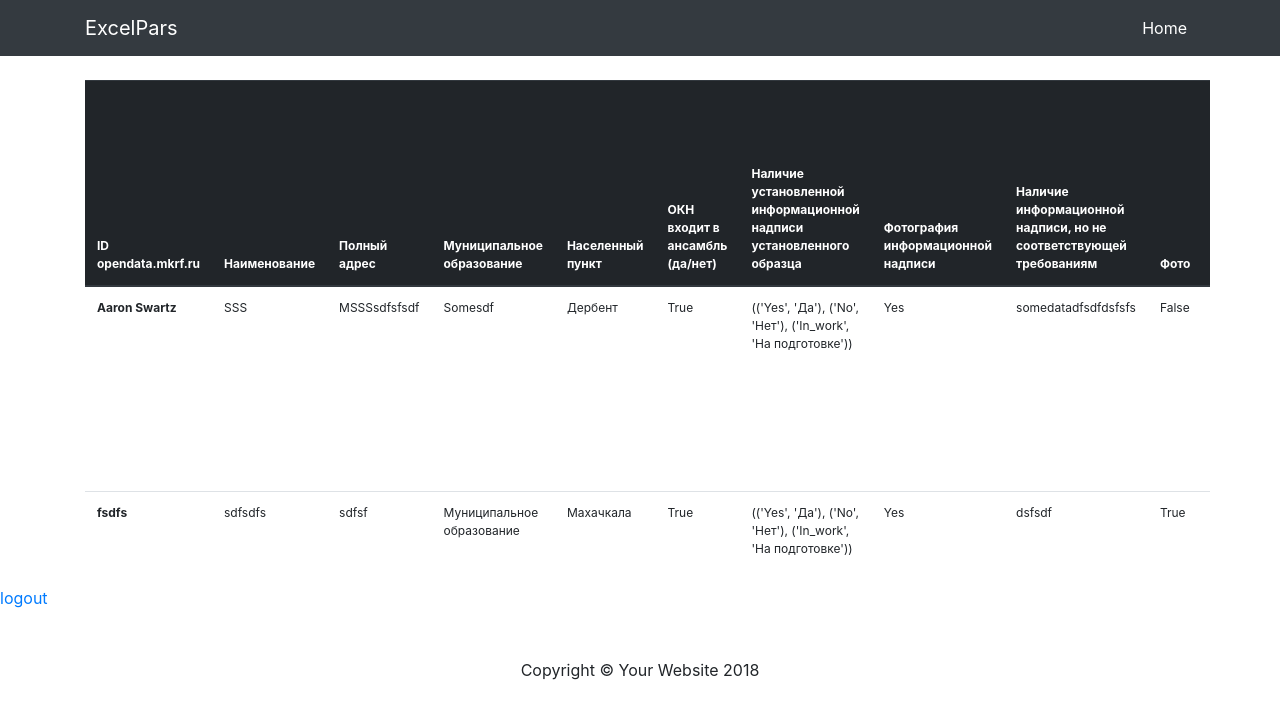
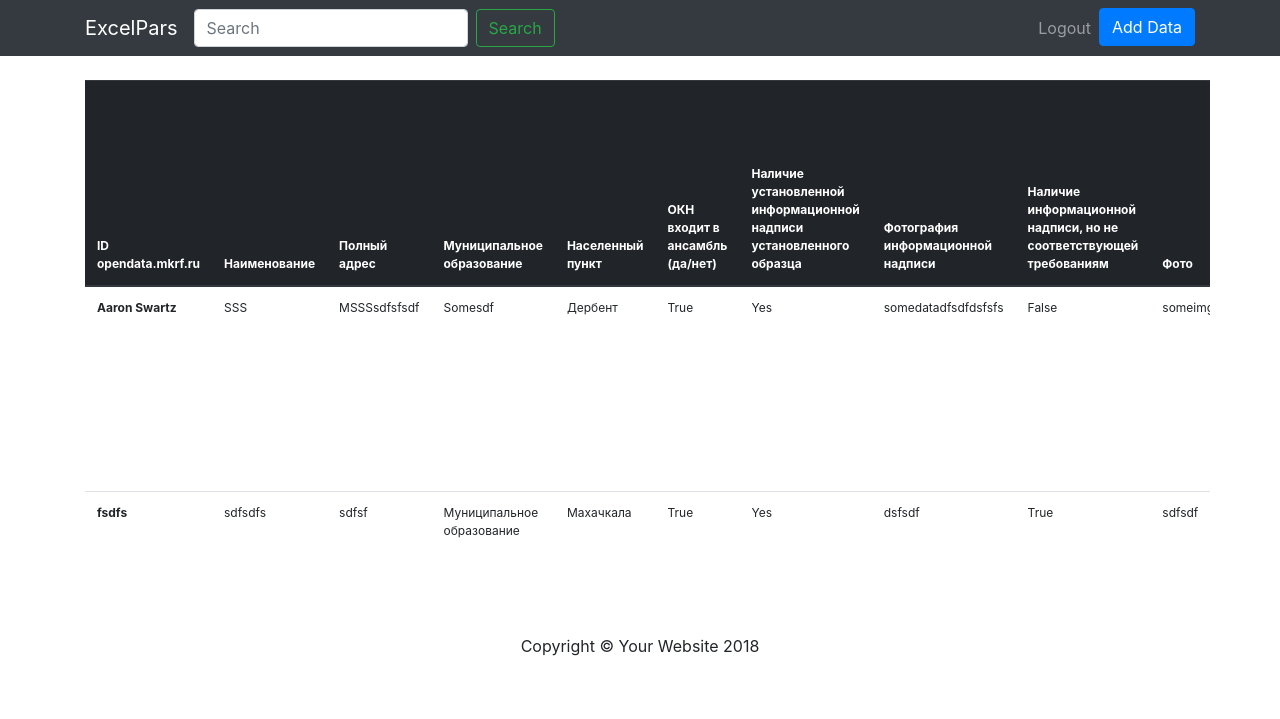
Before and after one commit to makhmudovMR/django_excelpars, a Django app: page /dashboard/panel/ in a window 1280 px wide. Shown: the top 719 px of the page. Run offline with Django 3.2, Linux system fonts and the light colour scheme; a user stored in the database is signed in; data comes from the database, SQL or seed files in the repository; both versions use the stored data as it was after the commit; some libraries are stand-ins or nearby versions.

Commit message:
search done

```diff
--- a/excelpars/dashboard/urls.py
+++ b/excelpars/dashboard/urls.py
@@ -1,5 +1,5 @@
 from django.conf.urls import url
-from .views import home, login_view, panel, logout_view, get_id_data, edit_data
+from .views import home, login_view, panel, logout_view, get_id_data, edit_data, add_data, search
 
 urlpatterns = [
     url('^$', home, name='home'),
@@ -8,4 +8,6 @@
     url('^logout/$', logout_view, name='logout'),
     url('^get_id_data/$', get_id_data, name='get_id_data'),
     url('^edit_data/$', edit_data, name='edit_data'),
+    url('^add_data/$', add_data, name='add_data'),
+    url('^search/$', search, name='search')
 ]
--- a/excelpars/dashboard/views.py
+++ b/excelpars/dashboard/views.py
@@ -2,11 +2,13 @@
 from django.contrib.auth import authenticate, login, logout
 from django.http.response import HttpResponseRedirect, HttpResponse
 from django.contrib.auth.decorators import login_required
+from django.core import serializers
 from django.http import JsonResponse
+from django.db.models import Q
 from .forms import LoginForm
 from .models import ObjectInfo, Municipality, Locality, Species
 from .forms import ObjectInfoForm
-from django.core import serializers
+
 
 import json
 
@@ -171,3 +173,104 @@
         # print(data_row)
 
     return HttpResponseRedirect('http://127.0.0.1:8000/dashboard/panel/')
+
+
+def add_data(request):
+    print('in 1')
+    text = ''
+    if request.method == 'POST':
+        print('in 2')
+        form = ObjectInfoForm(request.POST)
+        if form.is_valid():
+            print('in 3')
+
+            id_openData = form.cleaned_data['id_openData']
+            nativeName = form.cleaned_data['nativeName']
+            fullAddress = form.cleaned_data['fullAddress']
+            municipality = form.cleaned_data['municipality']
+            # municipality = request.POST.get('municipality')
+            locality = form.cleaned_data['locality']
+            # locality = request.POST.get('municipality')
+            OKN_in_ensemble = form.cleaned_data['OKN_in_ensemble']
+            information_sign = form.cleaned_data['information_sign']
+            information_sign_photo = form.cleaned_data['information_sign_photo']
+            information_sign_conformity = form.cleaned_data['information_sign_conformity']
+            photo = form.cleaned_data['photo']
+            url = form.cleaned_data['url']
+            description = form.cleaned_data['description']
+            affiliation_U = form.cleaned_data['municipality']
+            esp_valuable_object = form.cleaned_data['esp_valuable_object']
+            requisites_and_title = form.cleaned_data['requisites_and_title']
+            owner = form.cleaned_data['owner']
+            management = form.cleaned_data['management']
+            owner_contacts = form.cleaned_data['owner_contacts']
+            has_security_obligation = form.cleaned_data['has_security_obligation']
+            has_passport_OKN = form.cleaned_data['has_passport_OKN']
+            actual_address = form.cleaned_data['actual_address']
+            gen_species_appearance = form.cleaned_data['gen_species_appearance']
+            has_docs_boundaries = form.cleaned_data['has_docs_boundaries']
+            req_of_approval = form.cleaned_data['req_of_approval']
+            has_docs_of_aprroval = form.cleaned_data['has_docs_of_aprroval']
+            document_on_approved_security = form.cleaned_data['document_on_approved_security']
+            has_rights = form.cleaned_data['has_rights']
+            date = form.cleaned_data['date']
+
+            print(type(municipality))
+            print(type(locality))
+            print(date)
+
+            ObjectInfo.objects.create(
+                id_openData=id_openData,
+                nativeName=nativeName,
+                fullAddress=fullAddress,
+                municipality=municipality,
+                # municipality=True,
+                locality=locality,
+                OKN_in_ensemble=OKN_in_ensemble,
+                information_sign=information_sign,
+                information_sign_photo=information_sign_photo,
+                information_sign_conformity=information_sign_conformity,
+                photo=photo,
+                url=url,
+                description=description,
+                affiliation_U=affiliation_U,
+                esp_valuable_object=esp_valuable_object,
+                requisites_and_title=requisites_and_title,
+                owner=owner,
+                management=management,
+                owner_contacts=owner_contacts,
+                has_security_obligation=has_security_obligation,
+                has_passport_OKN=has_passport_OKN,
+                actual_address=actual_address,
+                gen_species_appearance=gen_species_appearance,
+                has_docs_boundaries=has_docs_boundaries,
+                req_of_approval=req_of_approval,
+                has_docs_of_aprroval=has_docs_of_aprroval,
+                document_on_approved_security=document_on_approved_security,
+                has_rights=has_rights,
+                date=date,
+            ).save()
+
+            text = '''
+            <div class="alert alert-success alert-dismissible fade show" role="alert">
+              <strong></strong>Data was added.
+              <button type="button" class="close" data-dismiss="alert" aria-label="Close">
+                <span aria-hidden="true">&times;</span>
+              </button>
+            </div>
+            '''
+            print(form.cleaned_data)
+    else:
+        form = ObjectInfoForm()
+    return render(request, 'dashboard/add_form.html', {"form": form, "text": text})
+
+
+def search(request):
+    query = request.GET.get('q')
+    founded_articles = ObjectInfo.objects.filter(Q(id_openData__icontains=query) | Q(nativeName__icontains=query) | Q(fullAddress__icontains=query))
+    form = ObjectInfoForm()
+    context = {
+        "data": founded_articles,
+        "form": form
+    }
+    return render(request, "dashboard/panel.html", context)
--- a/excelpars/excelpars/settings.py
+++ b/excelpars/excelpars/settings.py
@@ -123,3 +123,7 @@
 STATICFILES_DIRS = [
     os.path.join(BASE_DIR, 'static')
 ]
+
+LOGIN_URL = "http://127.0.0.1:8000/dashboard/login/"
+
+LOGIN_REDIRECT_URL = "http://127.0.0.1:8000/dashboard/login/"
--- a/excelpars/templates/base.html
+++ b/excelpars/templates/base.html
@@ -29,12 +29,32 @@
           <span class="navbar-toggler-icon"></span>
         </button>
         <div class="collapse navbar-collapse" id="navbarResponsive">
+          {% if request.user.is_authenticated %}
+          <form class="form-inline my-2 my-lg-0" action="{% url 'search' %}" method="get">
+            <input class="form-control mr-sm-2" type="search" placeholder="Search" aria-label="Search" name="q">
+            <button class="btn btn-outline-success my-2 my-sm-0" type="submit">Search</button>
+          </form>
+          {% endif %}
+
           <ul class="navbar-nav ml-auto">
-            <li class="nav-item active">
+            {% if request.user.is_authenticated %}
+              <li class="nav-item">
+                <a class="nav-link" href="{% url 'logout' %}">
+                  Logout
+                </a>
+              </li>
+            <li class="nav-item">
+              <a class=" btn btn-primary" href="{% url 'add_data' %}">
+                Add Data
+              </a>
+            </li>
+            {% endif %}
+
+            <!--<li class="nav-item active">
               <a class="nav-link" href="#">Home
                 <span class="sr-only">(current)</span>
               </a>
-            </li>
+            </li>-->
             <!--<li class="nav-item">-->
               <!--<a class="nav-link" href="#">About</a>-->
             <!--</li>-->
--- a/excelpars/templates/dashboard/panel.html
+++ b/excelpars/templates/dashboard/panel.html
@@ -50,7 +50,6 @@
                   <td>{{ d.municipality }}</td>
                   <td>{{ d.locality }}</td>
                   <td>{{ d.OKN_in_ensemble }}</td>
-                  <td>{{ d.information_CHOICES }}</td>
                   <td>{{ d.information_sign }}</td>
                   <td>{{ d.information_sign_photo }}</td>
                   <td>{{ d.information_sign_conformity }}</td>
@@ -71,6 +70,7 @@
                   <td>{{ d.req_of_approval }}</td>
                   <td>{{ d.has_docs_of_aprroval }}</td>
                   <td>{{ d.document_on_approved_security }}</td>
+                  <td>{{ d.has_rights}}</td>
                   <td>{{ d.date }}</td>
                     <td><button type="button" id='id_data' class="btn btn-primary" data-id="{{ d.id }}" data-toggle="modal" data-target="#exampleModal">edit</button></td>
                 </tr>
@@ -117,7 +117,6 @@
     </div>
   </div>
 </div>
-    <a href="{% url 'logout' %}">logout</a>
 {% endblock %}
 
 {% block jquery %}
```
Also changed, not shown: excelpars/templates/dashboard/add_form.html (added, +20 -0 lines), excelpars/db.sqlite3.
